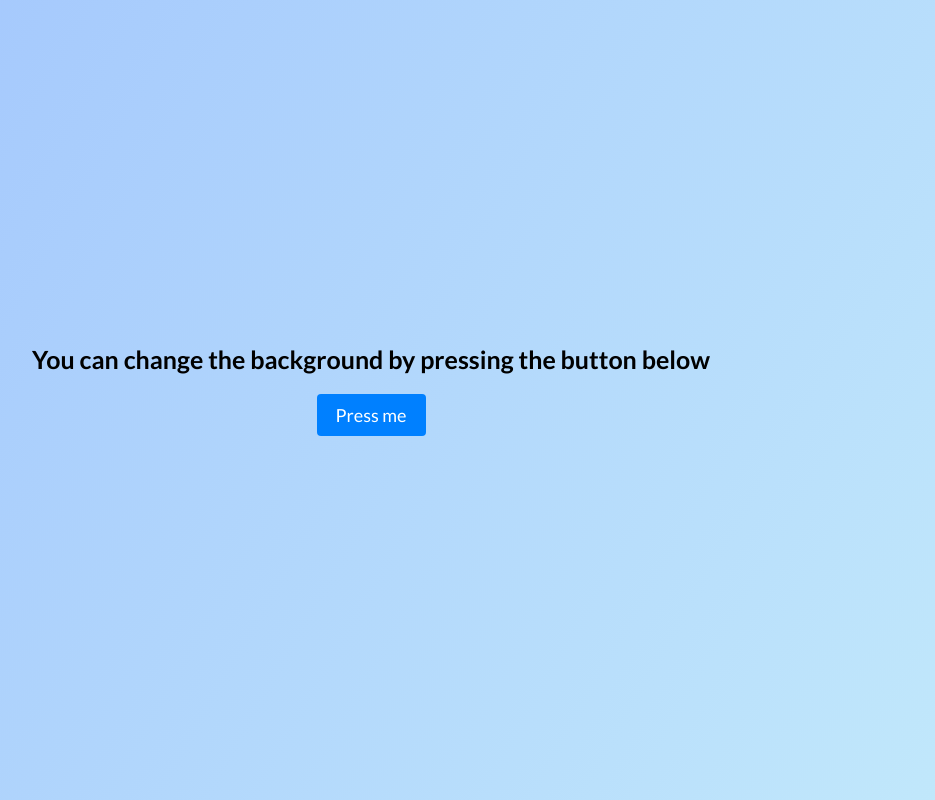
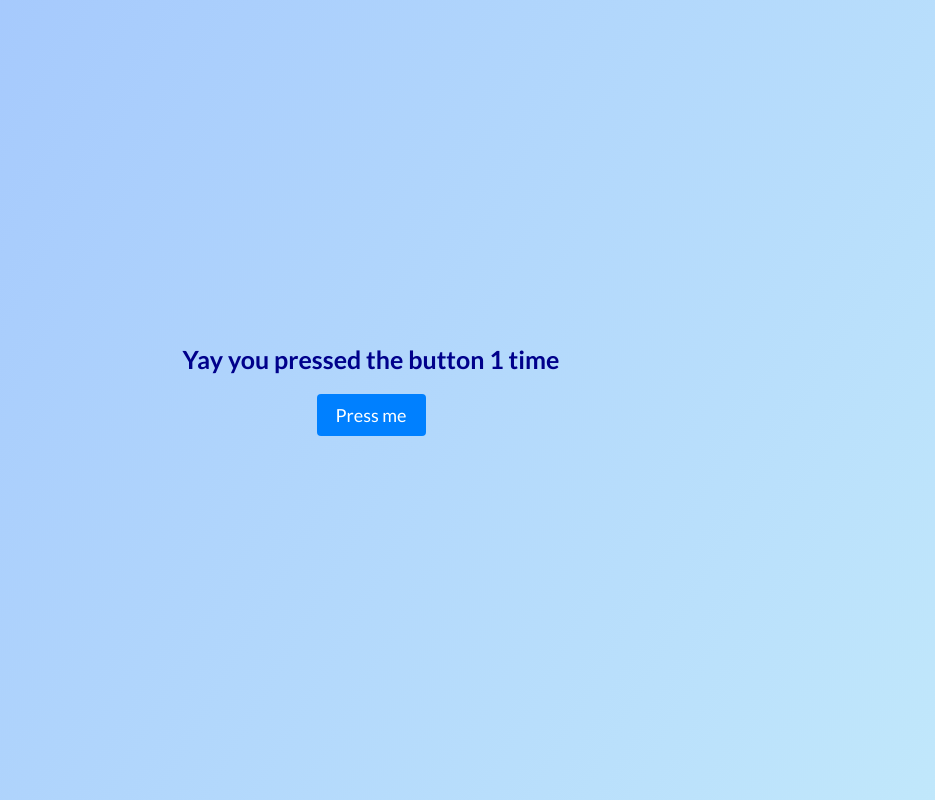
Before and after one commit to MTimo27/change-background-onclick, a plain HTML site: page index.html in a window 1280 px wide. Both pictures are taken after a click on the button "Press me". Shown: the whole page, without its empty margins (269-1204 px from the left). Drawn offline with Linux system fonts and the light colour scheme.

Commit message:
Second commit

```diff
--- a/index.html
+++ b/index.html
@@ -19,7 +19,7 @@
   </head>
   <body id="body">
     <div class="container">
-      <h1 class="title">
+      <h1 class="title" id="firstTitle">
         You can change the background by pressing the button
         below
       </h1>
--- a/index.js
+++ b/index.js
@@ -9,10 +9,19 @@ let colors = [
 ]
 
 let colorsLenght = colors.length
-
 let i = -1
+let buttonClicks = 0
+let title = document.getElementById("firstTitle")
 
 function changeColor() {
+  buttonClicks++
+
+  if (buttonClicks === 1)
+    title.textContent = `Yay you pressed the button ${buttonClicks} time`
+  else
+    title.textContent = `Yay you pressed the button ${buttonClicks} times`
+
+  title.classList.add("clicked")
   i++
   if (i < colorsLenght) {
     document.getElementById("body").style.backgroundImage =
--- a/style.css
+++ b/style.css
@@ -21,6 +21,10 @@ h1.title {
   font-size: 25px;
 }
 
+.clicked {
+  color: darkblue;
+}
+
 button.button {
   display: inline-block;
   text-align: center;
```
